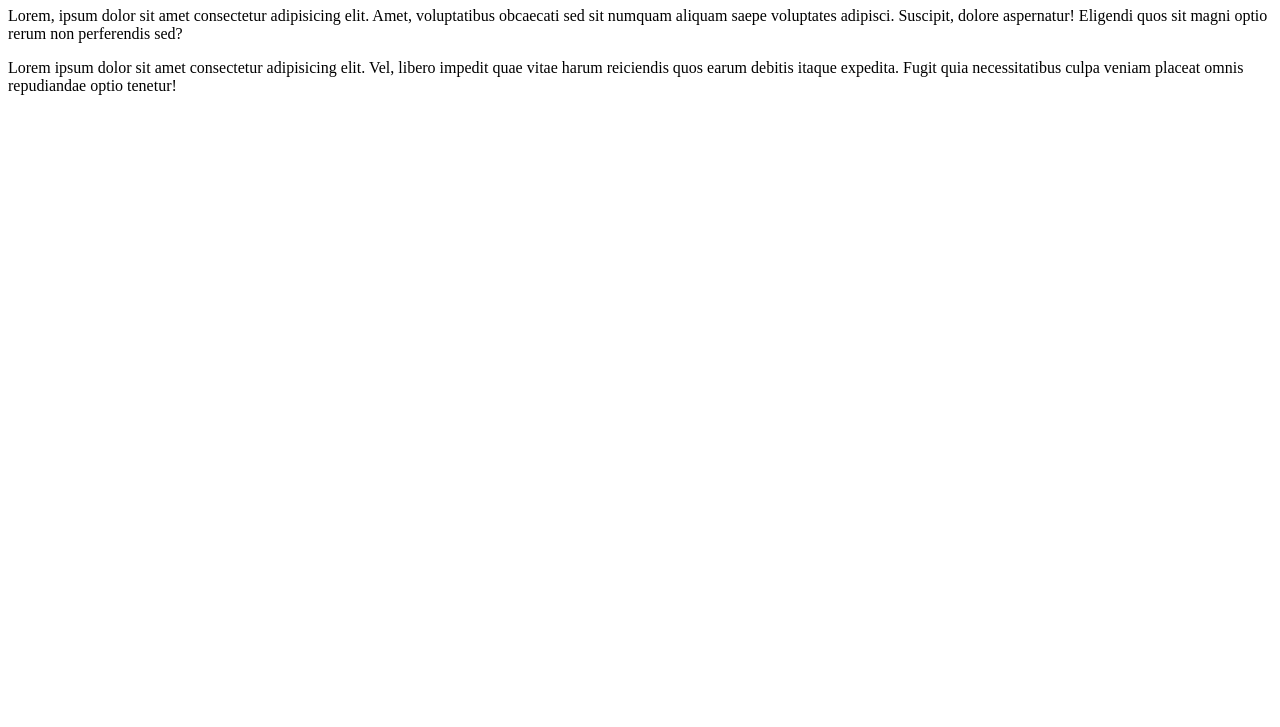
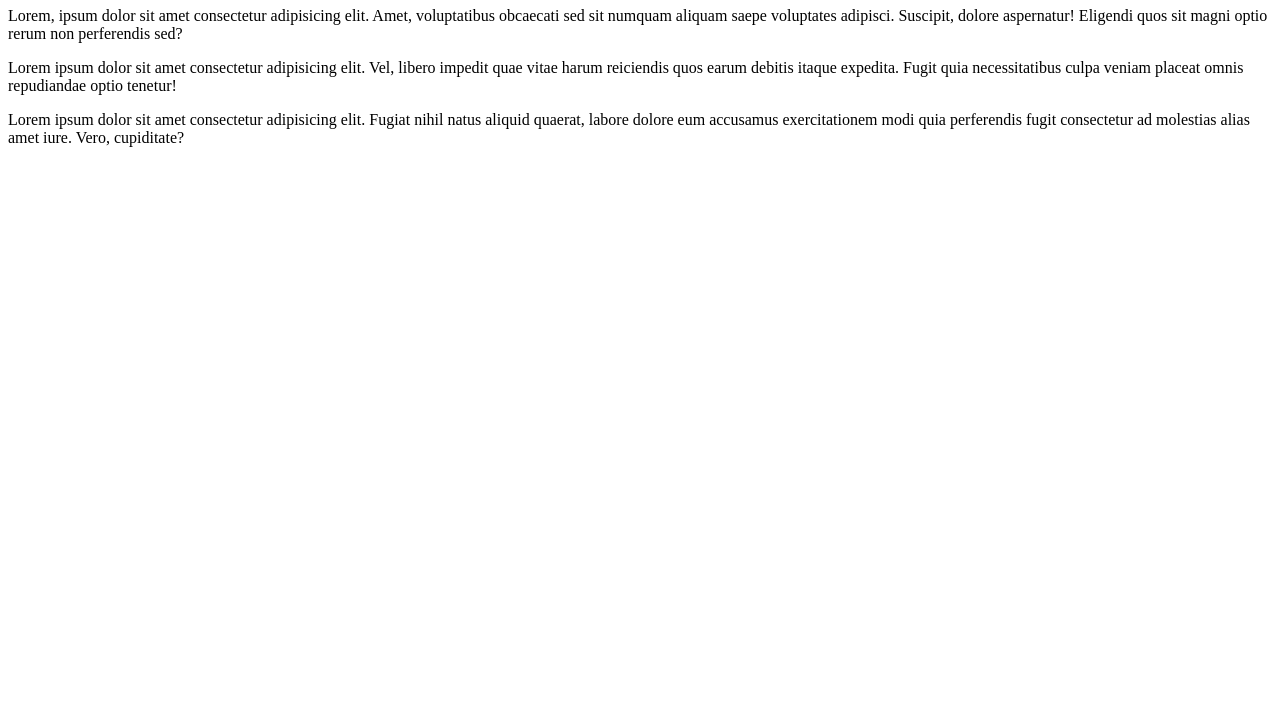
Before and after one commit to lsantana99/Teste, a plain HTML site: page siteexemplo/index.html in a window 1280 px wide. Shown: the part 73-800 px from the top of the page. Drawn offline with Linux system fonts and the light colour scheme.

Commit message:
Adicionei mais um lorem

```diff
--- a/siteexemplo/index.html
+++ b/siteexemplo/index.html
@@ -9,5 +9,6 @@
     <h1>Ola Mundo</h1>
     <p>Lorem, ipsum dolor sit amet consectetur adipisicing elit. Amet, voluptatibus obcaecati sed sit numquam aliquam saepe voluptates adipisci. Suscipit, dolore aspernatur! Eligendi quos sit magni optio rerum non perferendis sed?</p>
     <p>Lorem ipsum dolor sit amet consectetur adipisicing elit. Vel, libero impedit quae vitae harum reiciendis quos earum debitis itaque expedita. Fugit quia necessitatibus culpa veniam placeat omnis repudiandae optio tenetur!</p>
+    <p>Lorem ipsum dolor sit amet consectetur adipisicing elit. Fugiat nihil natus aliquid quaerat, labore dolore eum accusamus exercitationem modi quia perferendis fugit consectetur ad molestias alias amet iure. Vero, cupiditate?</p>
 </body>
 </html>
```
